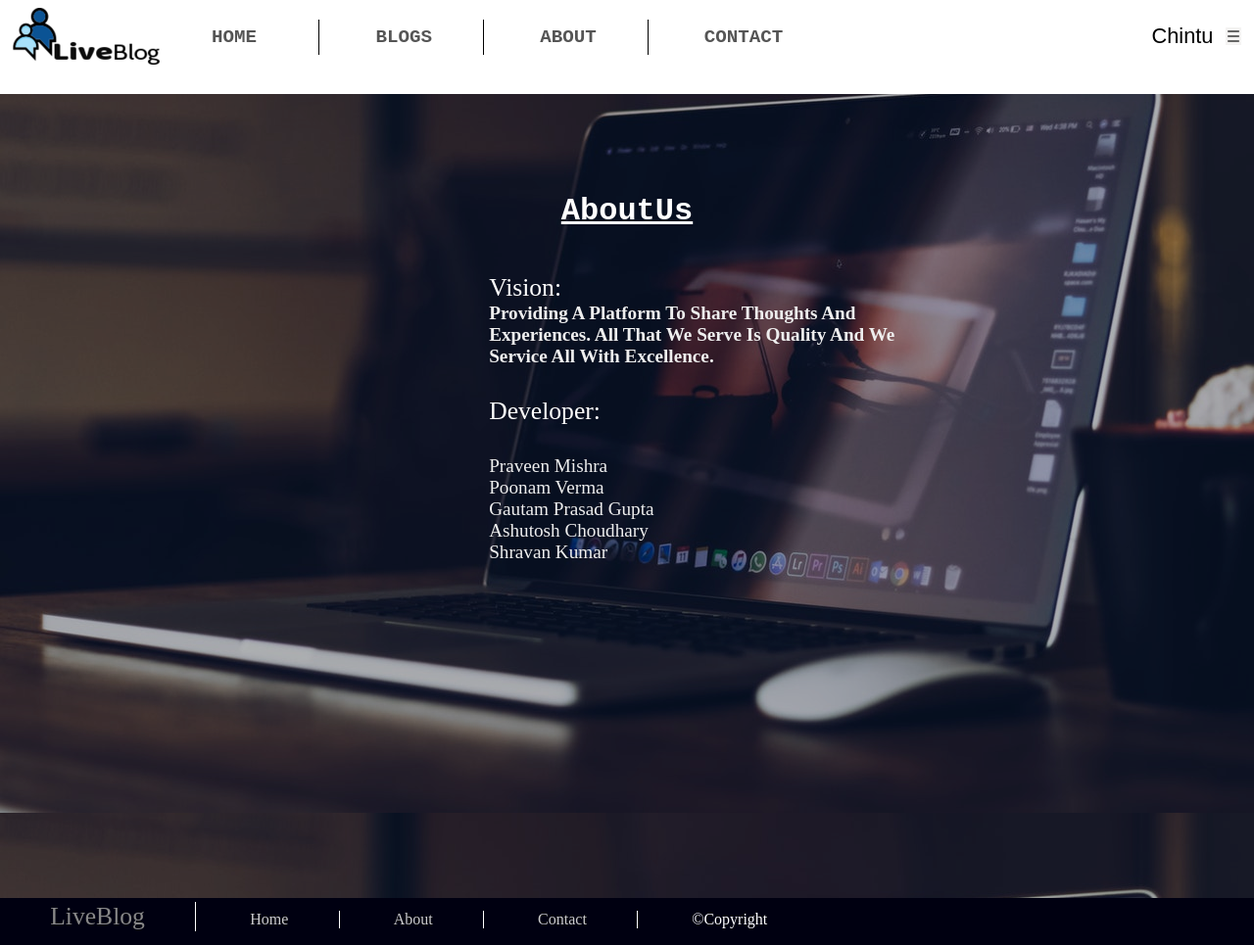
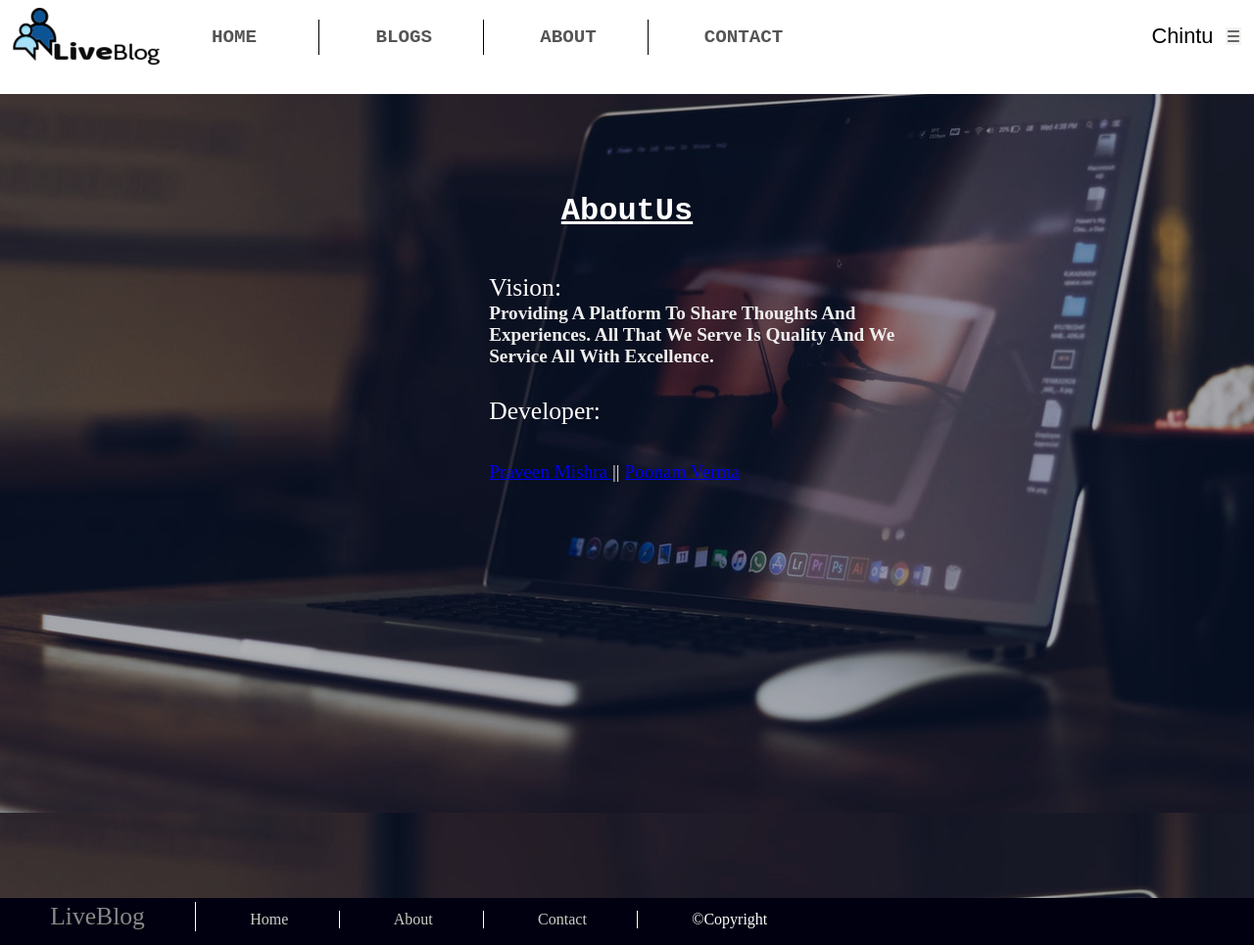
Before and after one commit to sleepingsysgeek/BloggingWebsite, a PHP site: page /about.php in a window 1280 px wide. Shown: the whole page at 98% size. Run offline with PHP 8.4, Linux system fonts and the light colour scheme; a user stored in the database is signed in.

Commit message:
Update about.php

```diff
--- a/about.php
+++ b/about.php
@@ -67,7 +67,7 @@
 						Vision:<br><span class = "detail"><strong>
 						Providing a platform to share thoughts and experiences. All that we serve is quality and we service all with excellence.</strong></span> <br><br>
 						<!-- Email: &nbsp;&ensp;&ensp;<span class="detail"></span><br> -->
-						Developer:<br><br><span class = "detail">Praveen Mishra<br>Poonam Verma<br>Gautam Prasad Gupta<br>Ashutosh Choudhary<br>Shravan Kumar</span><br>
+						Developer:<br><br><span class = "detail"><a href="scis.uohyd.ac.in/~mc17mc15/">Praveen Mishra  </a> || <a href="scis.uohyd.ac.in/~mc17mc17/">  Poonam Verma</span><br>
 					</span>
 						<input type="hidden" id="pass" oncopy="return false" onpaste="return false" placeholder="Enter password"><br>
 					</form>
```
